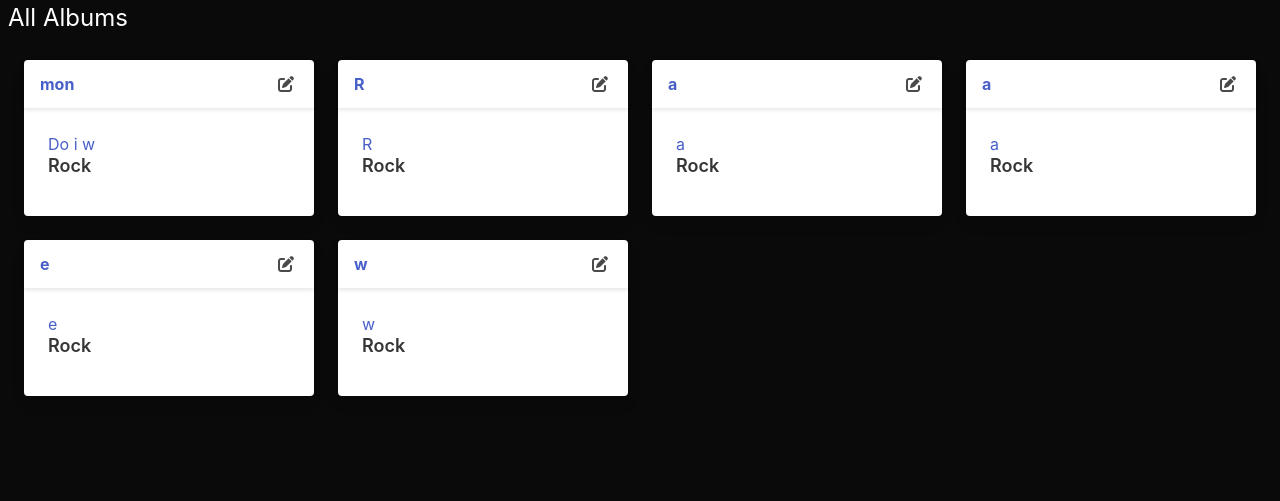
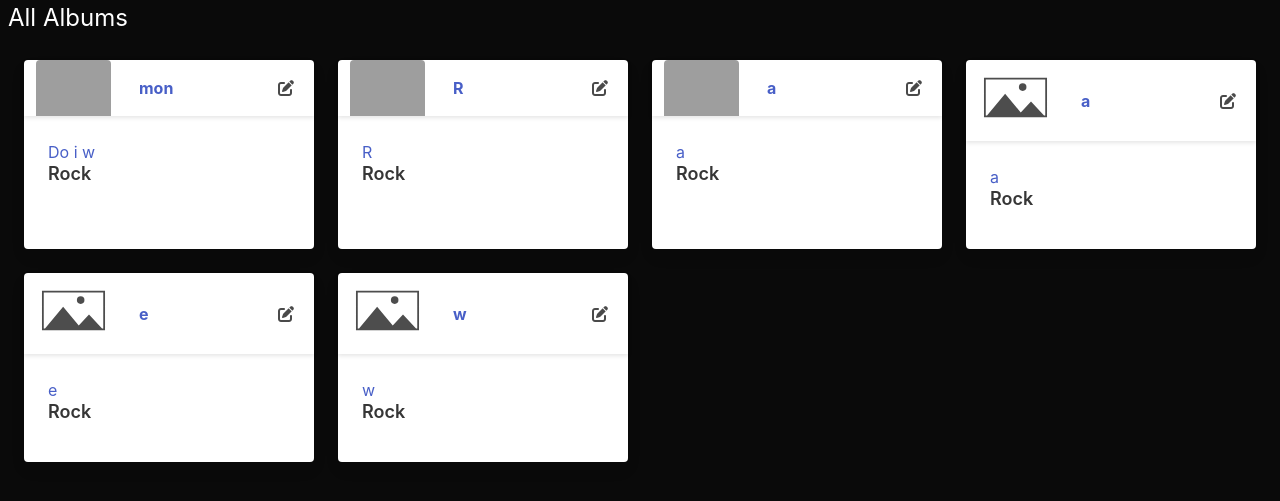
Before and after one commit to chriscors/Django-Music, a Django app: page / in a window 1280 px wide. Shown: the part 88-589 px from the top of the page. Run offline with Django 4.2, Linux system fonts and the light colour scheme; data comes from the database, SQL or seed files in the repository; both versions use the stored data as it was after the commit; some libraries are stand-ins or nearby versions; grey boxes are pictures that could not be loaded.

Commit message:
Fixes albumartwork  error

```diff
--- a/albums/forms.py
+++ b/albums/forms.py
@@ -9,7 +9,7 @@ class AlbumForm(forms.Form):
         label="Artist Name:", max_length=150, required=True)
     genre = forms.ChoiceField(
         label="Genre:", choices=Album.Genre.choices, required=False)
-    artwork = forms.ImageField(label="Album Artwork:")
+    artwork = forms.ImageField(label="Album Artwork:", required=False)
 
     def __init__(self, *args, **kwargs):
         super().__init__(*args, **kwargs)
--- a/albums/templates/albums/album_details.html
+++ b/albums/templates/albums/album_details.html
@@ -5,12 +5,12 @@
     <div class="card">
       <header class="card-header">
         <div class="card-image">
-          <figure class="image is4by3">
+          <figure class="image is4by3 px-3">
             {% if album.artwork %}
-              {{album.artwork}}
+              <img src="{{album.artwork.url}}" alt="" class="image"  style="max-height:75px; max-width: 75px">
             {% else %}
               <svg version="1.1" id="Layer_1" xmlns="http://www.w3.org/2000/svg" xmlns:xlink="http://www.w3.org/1999/xlink" x="0px" y="0px"
-                viewBox="0 0 504.41 344.84" style="enable-background:new 0 0 504.41 344.84;" xml:space="preserve">
+                viewBox="0 0 504.41 344.84" style="enable-background:new 0 0 504.41 344.84;" xml:space="preserve" height= 75px width= 75px>
                 <style type="text/css">
                   .st0{fill:#FFFFFF;}
                   .st1{fill:#4D4D4D;}
--- a/albums/templates/albums/album_edit.html
+++ b/albums/templates/albums/album_edit.html
@@ -1,7 +1,7 @@
 {% extends 'albums/base.html' %}
 
 {% block content %}
-  <form action="" method="post" enctype="multipart/form-data">
+  <form method="post" enctype="multipart/form-data">
     {% csrf_token %}
 
     <div class="columns">
--- a/albums/templates/albums/album_list.html
+++ b/albums/templates/albums/album_list.html
@@ -10,6 +10,29 @@
       <div class="column is-one-quarter">
         <div class="card">
           <header class="card-header">
+            <div class="card-image">
+              <figure class="image is4by3 px-3">
+                {% if album.artwork %}
+                  <img src="{{album.artwork.url}}" alt="" class="image"  style="max-height:75px; max-width:75px">
+                {% else %}
+                  <svg version="1.1" id="Layer_1" xmlns="http://www.w3.org/2000/svg" xmlns:xlink="http://www.w3.org/1999/xlink" x="0px" y="0px"
+                    viewBox="0 0 504.41 344.84" style="enable-background:new 0 0 504.41 344.84;" xml:space="preserve" height= 75px width= 75px>
+                    <style type="text/css">
+                      .st0{fill:#FFFFFF;}
+                      .st1{fill:#4D4D4D;}
+                    </style>
+                    <rect x="0" class="st0" width="504.41" height="344.84"/>
+                    <g>
+                      <circle class="st1" cx="300.45" cy="102.42" r="25.5"/>
+                      <path class="st1" d="M40.21,38.92v267h424v-267H40.21z M452.2,293.92h-8.02l-87.73-94.5l-68.93,74.25L182.46,146.92l-121.86,147
+                        h-8.39v-243h400V293.92z"/>
+                    </g>
+                  </svg>
+                {% endif %}
+
+                {% comment %} <img src="" alt=""> {% endcomment %}
+              </figure>
+            </div>
             <h3 class="card-header-title">
               <a href="{% url "artist_list" album.artist.slug %}">{{album.artist}}</a>
             </h3>
--- a/albums/views.py
+++ b/albums/views.py
@@ -11,15 +11,20 @@ def album_list(request):
 
 
 def album_new(request, album=None):
+    print(request)
     if request.method == 'POST':
         # if the page is reloading with data passed through the form
-        form = AlbumForm(request.POST)
+        form = AlbumForm(request.POST, request.FILES)
 
         # bind it to the albumform
+        print(form.is_valid)
+        print(request)
+        print(form.errors)
+
         if form.is_valid():
             tit = form.cleaned_data['title']
             gen = form.cleaned_data['genre']
-            artwork = form.cleaned_data['artwork']
+            artwork = request.FILES['artwork']
 
             art, new = Artist.objects.get_or_create(
                 name=form.cleaned_data['artist'])
@@ -28,7 +33,9 @@ def album_new(request, album=None):
 
             album = Album.objects.create(
                 title=tit, genre=gen, artist=art, artwork=artwork)
-        return redirect('album_details', pk=album.pk)
+            print(album)
+            breakpoint()
+            return redirect('album_details', pk=album.pk)
     form = AlbumForm()
 
     return render(request, 'albums/album_edit.html', {'form': form})
@@ -45,8 +52,8 @@ def album_edit(request, pk):
 
     if request.method == 'POST':
         # if the page is reloading with edited data passed through the form
-        form = AlbumForm(request.POST)
-
+        form = AlbumForm(request.POST, request.FILES)
+        print(form.is_valid)
         # bind it to the albumform
         if form.is_valid():
             album.title = form.cleaned_data['title']
@@ -57,7 +64,7 @@ def album_edit(request, pk):
 
             album.artist = art
 
-            album.artwork = form.cleaned_data['artwork']
+            album.artwork = request.FILES['artwork']  # form.instance
 
             album.save()
         return redirect('album_details', pk=album.pk)
```
Also changed, not shown: djando_music/settings.py (+55 -55 lines), djando_music/urls.py (+8 -8 lines), db.sqlite3.
